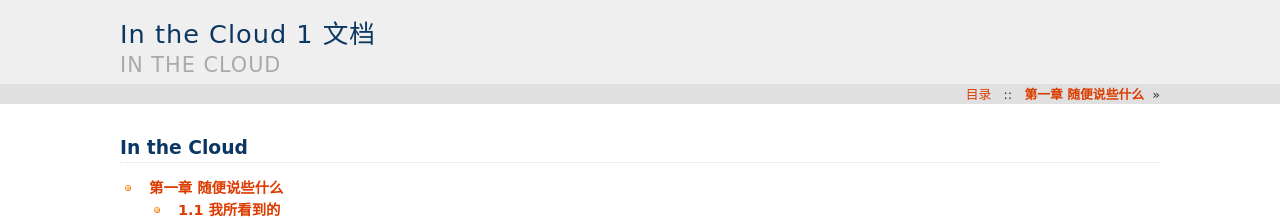
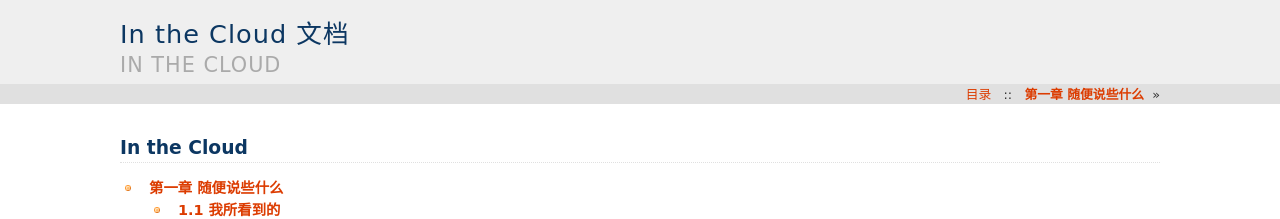
Before and after one commit to lofyer/InTheCloud, a Sphinx documentation site: the page built from source/index.rst, in a window 1280 px wide and 900 px high. Shown: the top 219 px of the window. Built offline with Sphinx 7.4.7, drawn with Linux system fonts in a browser that asks for light colours; formulas are drawn with MathJax 3.

Commit message:
revert release

```diff
--- a/source/conf.py
+++ b/source/conf.py
@@ -58,7 +58,7 @@ copyright = u'2014, lofyer'
 # The short X.Y version.
 version = '0.8'
 # The full version, including alpha/beta/rc tags.
-release = '1'
+release = ''
 
 # The language for content autogenerated by Sphinx. Refer to documentation
 # for a list of supported languages.
```
